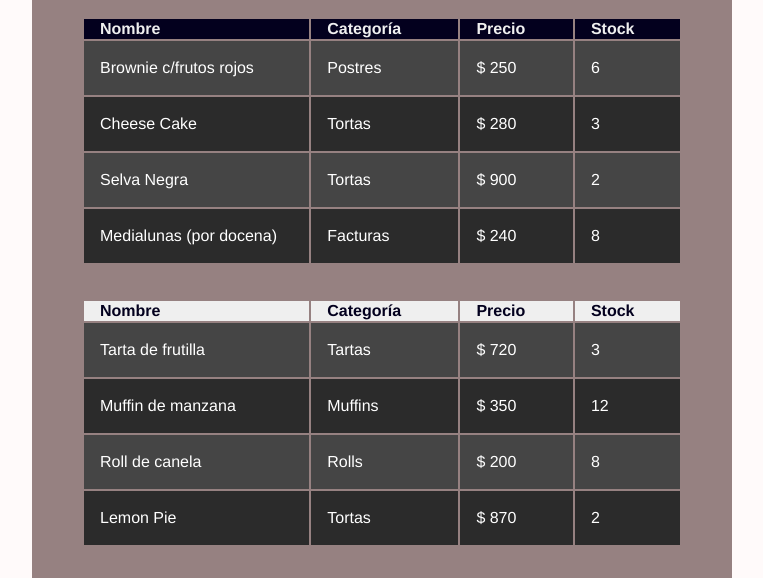
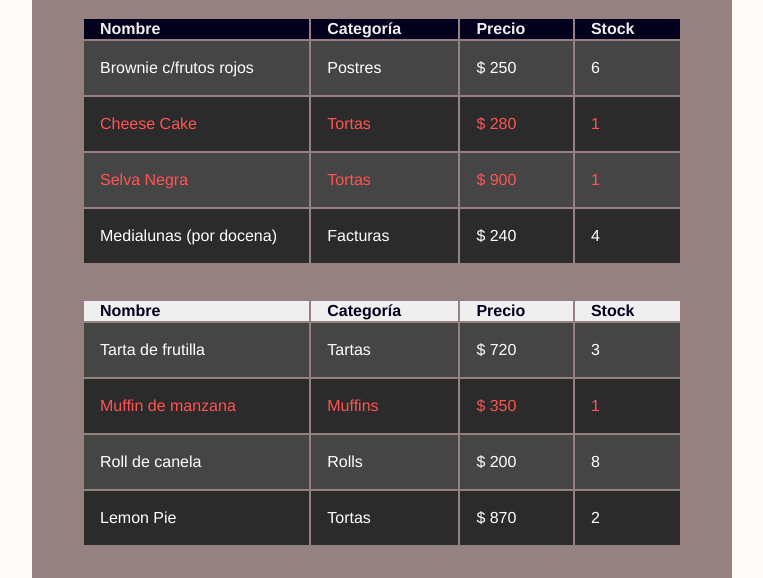
Before and after one commit to dav-leda/desafio-componentes, a plain HTML site: page index.html in a window 1280 px wide. Shown: the part 143-721 px from the top of the page, without its empty margins (258-1021 px from the left). Drawn offline with nearby package versions, Linux system fonts and the light colour scheme.

Commit message:
css class object

```diff
--- a/app.js
+++ b/app.js
@@ -10,7 +10,7 @@ Vue.component("table-component", {
       </thead>
 
       <tbody>
-        <tr :class="colorFilas(i)" v-for="(product, i) in products" :key="product.id">
+        <tr :class="colorFilas(i, product.stock)" v-for="(product, i) in products" :key="product.id">
           <td>{{ product.name}}</td>
           <td>{{ product.category }}</td>
           <td> $ {{ product.price }}</td>
@@ -32,10 +32,22 @@ Vue.component("table-component", {
       type: Number
     },
   },
+
   methods: {
-    colorFilas(index) {
-      return index % 2 == 0 ? 'fila-par' : 'fila-impar'
+    colorFilas(index, stock) {
+
+      const stockAlert = stock < 2 && { 'stock-alert': true };
+
+      const parImpar = index % 2 == 0 ? { 'fila-par': true } : { 'fila-impar': true };
+
+      const clasesFilas = {
+        ...stockAlert,
+        ...parImpar
+      }
+
+      return clasesFilas
     },
+
     theadClass(index) {
       return index % 2 == 0 ? 'thead-dark' : 'thead-light'
     }
@@ -62,21 +74,21 @@ const app = new Vue({
             name: "Cheese Cake",
             category: "Tortas",
             price: 280,
-            stock: 3
+            stock: 1
           },
           {
             id: 3,
             name: "Selva Negra",
             category: "Tortas",
             price: 900,
-            stock: 2
+            stock: 1
           },
           {
             id: 4,
             name: "Medialunas (por docena)",
             category: "Facturas",
             price: 240,
-            stock: 8
+            stock: 4
           }
         ]
       },
@@ -94,7 +106,7 @@ const app = new Vue({
             name: "Muffin de manzana",
             category: "Muffins",
             price: 350,
-            stock: 12
+            stock: 1
           },
           {
             id: 7,
@@ -126,7 +138,7 @@ const app = new Vue({
             name: "Crumble de manzana",
             category: "Postres",
             price: 420,
-            stock: 12
+            stock: 1
           },
           {
             id: 15,
--- a/style.css
+++ b/style.css
@@ -37,6 +37,9 @@ body {
   color: white;
 }
 
+.stock-alert {
+  color: rgb(255, 84, 84);
+}
 
 h1 {
   color: snow;
```
